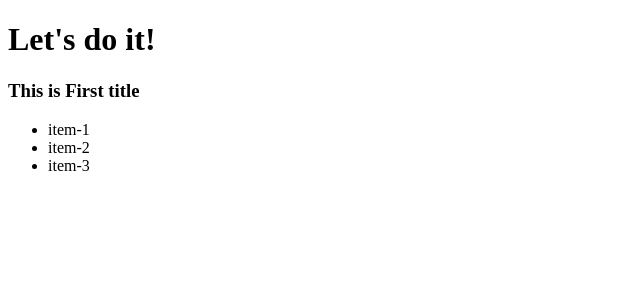
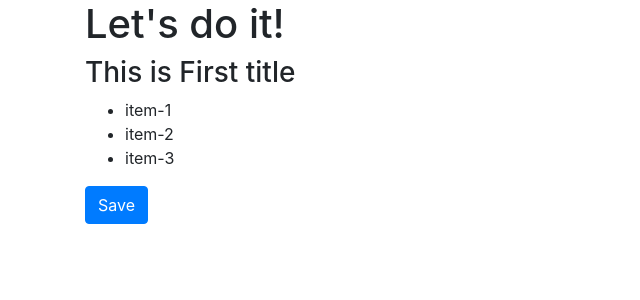
Before and after one commit to munjizza/angular-app-ecommerce, an Angular app: page / in a window 1280 px wide. Shown: the top 300 px of the page, without its empty margins (0-640 px from the left). Built offline with nearby package versions, Linux system fonts and the light colour scheme.

Commit message:
Istalled and imported bootstrap.css

```diff
--- a/package.json
+++ b/package.json
@@ -19,6 +19,7 @@
     "@angular/platform-browser": "~11.1.1",
     "@angular/platform-browser-dynamic": "~11.1.1",
     "@angular/router": "~11.1.1",
+    "bootstrap": "^4.6.0",
     "rxjs": "~6.6.0",
     "tslib": "^2.0.0",
     "zone.js": "~0.11.3"
--- a/src/app/app.component.html
+++ b/src/app/app.component.html
@@ -1,2 +1,4 @@
-<h1>Let's do it!</h1>
-<app-first></app-first>
+<div class="container">
+    <h1>Let's do it!</h1>
+    <app-first></app-first>
+</div>
--- a/src/app/first/first.component.html
+++ b/src/app/first/first.component.html
@@ -1,6 +1,9 @@
 <h3>{{ title }}</h3>
+
 <ul>
     <li *ngFor="let item of mailList">
         {{ item }}
     </li>
 </ul>
+
+<button class="btn btn-primary">Save</button>
--- a/src/styles.css
+++ b/src/styles.css
@@ -1 +1,2 @@
 /* You can add global styles to this file, and also import other style files */
+@import "~bootstrap/dist/css/bootstrap.css";
```
Also changed, not shown: 1 other file (tests, documents, lock files or other folders).
